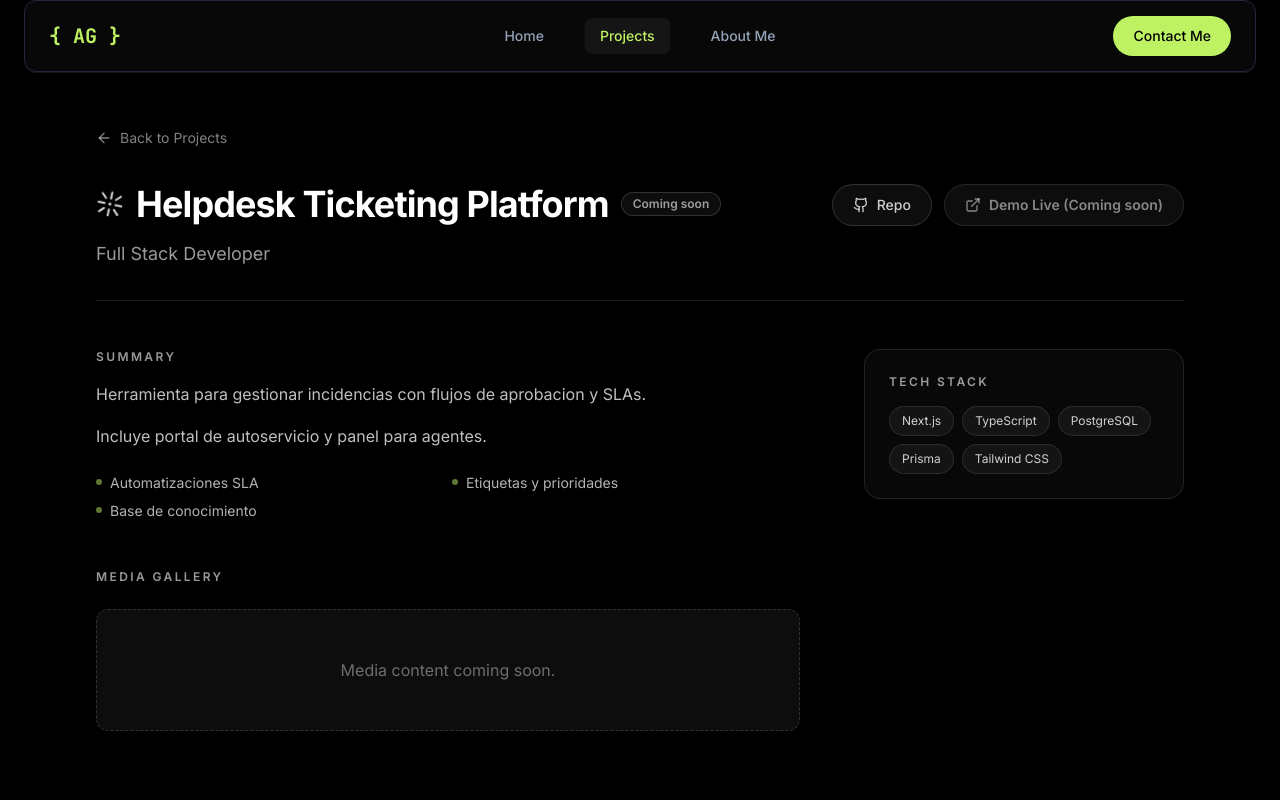
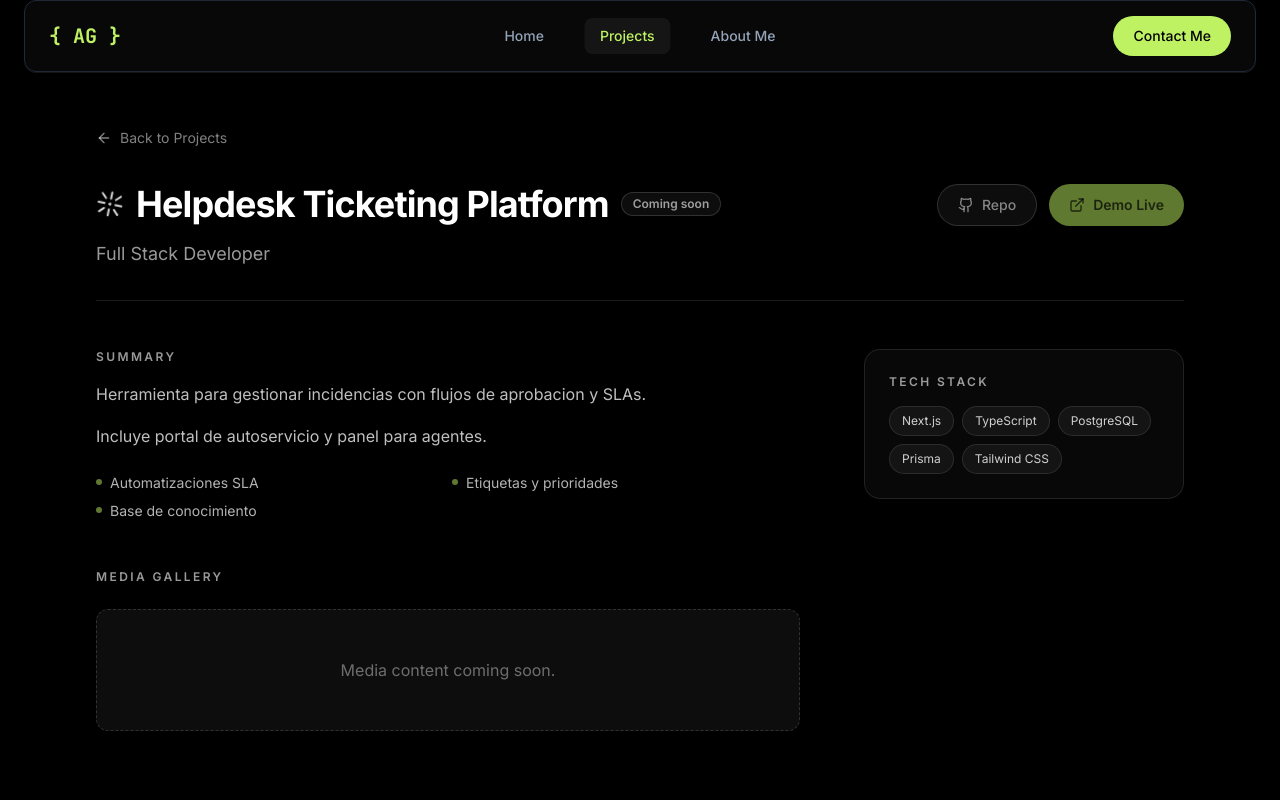
Before and after one commit to albertogalvez-dev/albertogalvez-dev.github.io, a Next.js app: page /projects/helpdesk in a window 1280 px wide. Shown: the top 800 px of the page. Built offline with nearby package versions, Linux system fonts and the light colour scheme.

Commit message:
chore: mark all projects as coming soon and disable repo/demo buttons

```diff
--- a/app/projects/[slug]/page.tsx
+++ b/app/projects/[slug]/page.tsx
@@ -104,37 +104,24 @@ export default async function ProjectPage({ params }: Props) {
 
                     <div className="flex flex-wrap gap-3">
                         {project.repoUrl && (
-                            <a
-                                href={project.repoUrl}
-                                target="_blank"
-                                rel="noopener noreferrer"
-                                className="inline-flex items-center gap-2 rounded-full border border-white/15 bg-white/5 px-5 py-2.5 text-sm font-medium text-white/80 transition-colors hover:bg-white/10"
+                            <button
+                                type="button"
+                                disabled
+                                className="inline-flex items-center gap-2 rounded-full border border-white/15 bg-white/5 px-5 py-2.5 text-sm font-medium text-white/50 cursor-not-allowed"
                             >
                                 <Github className="h-4 w-4" aria-hidden="true" />
                                 Repo
-                            </a>
+                            </button>
                         )}
 
-                        {project.demoUrl ? (
-                            <a
-                                href={project.demoUrl}
-                                target="_blank"
-                                rel="noopener noreferrer"
-                                className="inline-flex items-center gap-2 rounded-full bg-primary px-5 py-2.5 text-sm font-semibold text-primary-foreground transition-colors hover:bg-primary-hover"
-                            >
-                                <ExternalLink className="h-4 w-4" aria-hidden="true" />
-                                Demo Live
-                            </a>
-                        ) : (
-                            <button
-                                type="button"
-                                disabled
-                                className="inline-flex items-center gap-2 rounded-full border border-white/10 bg-white/5 px-5 py-2.5 text-sm font-semibold text-white/50 cursor-not-allowed"
-                            >
-                                <ExternalLink className="h-4 w-4" aria-hidden="true" />
-                                Demo Live (Coming soon)
-                            </button>
-                        )}
+                        <button
+                            type="button"
+                            disabled
+                            className="inline-flex items-center gap-2 rounded-full bg-primary/50 px-5 py-2.5 text-sm font-semibold text-primary-foreground/70 cursor-not-allowed"
+                        >
+                            <ExternalLink className="h-4 w-4" aria-hidden="true" />
+                            Demo Live
+                        </button>
                     </div>
                 </div>
             </header>
--- a/assets/data/projects.json
+++ b/assets/data/projects.json
@@ -2,7 +2,7 @@
     {
         "id": "project-1",
         "title": "Sistema de Gestion de Inventario",
-        "status": "in_progress",
+        "status": "coming_soon",
         "role": "Full Stack Developer",
         "shortDescription": "Aplicacion full-stack CRUD para gestion de inventario con Java Spring Boot, MySQL y frontend en JavaScript.",
         "longDescription": "Plataforma interna para registrar entradas y salidas, controlar stock y generar reportes operativos.\nIncluye modulos de productos, proveedores y alertas para quiebres de stock.",
@@ -12,13 +12,20 @@
             "Reportes exportables"
         ],
         "featured": true,
-        "stack": ["Java", "Spring Boot", "MySQL", "HTML", "CSS", "JavaScript"],
+        "stack": [
+            "Java",
+            "Spring Boot",
+            "MySQL",
+            "HTML",
+            "CSS",
+            "JavaScript"
+        ],
         "repoUrl": "https://github.com/albertogalvez-dev/TODO-add-repo-name"
     },
     {
         "id": "project-2",
         "title": "Portfolio Responsive",
-        "status": "completed",
+        "status": "coming_soon",
         "role": "Frontend Developer",
         "shortDescription": "Sitio web portfolio personal diseno con HTML5, CSS3 y JavaScript. Totalmente responsive y optimizado.",
         "longDescription": "Portfolio personal con secciones de proyectos, habilidades y contacto.\nOptimizado para rendimiento y adaptado a multiples dispositivos.",
@@ -28,14 +35,19 @@
             "SEO basico y performance"
         ],
         "featured": true,
-        "stack": ["HTML", "CSS", "JavaScript", "Responsive Design"],
+        "stack": [
+            "HTML",
+            "CSS",
+            "JavaScript",
+            "Responsive Design"
+        ],
         "repoUrl": "https://github.com/albertogalvez-dev/TODO-add-repo-name",
         "demoUrl": "https://albertogalvez-dev.github.io/TODO-add-repo-name"
     },
     {
         "id": "project-3",
         "title": "API REST de Gestion de Tareas",
-        "status": "in_progress",
+        "status": "coming_soon",
         "role": "Backend Developer",
         "shortDescription": "API RESTful para gestion de tareas con autenticacion JWT, desarrollada con Node.js y Express.",
         "longDescription": "API para crear, asignar y priorizar tareas con autenticacion basada en JWT.\nIncluye endpoints paginados y validaciones para flujos de trabajo.",
@@ -45,13 +57,19 @@
             "Documentacion de endpoints"
         ],
         "featured": true,
-        "stack": ["Node.js", "Express", "JWT", "REST API", "MySQL"],
+        "stack": [
+            "Node.js",
+            "Express",
+            "JWT",
+            "REST API",
+            "MySQL"
+        ],
         "repoUrl": "https://github.com/albertogalvez-dev/TODO-add-repo-name"
     },
     {
         "id": "project-4",
         "title": "Diseno de Base de Datos E-Commerce",
-        "status": "completed",
+        "status": "coming_soon",
         "role": "Database Designer",
         "shortDescription": "Diseno completo de base de datos relacional para plataforma e-commerce con diagramas ER y normalizacion.",
         "longDescription": "Modelo relacional para catalogo, pedidos y clientes con integridad referencial.\nIncluye reglas de normalizacion y vistas para consultas frecuentes.",
@@ -61,13 +79,18 @@
             "Indices para rendimiento"
         ],
         "featured": true,
-        "stack": ["MySQL", "Database Design", "ER Diagrams", "Normalization"],
+        "stack": [
+            "MySQL",
+            "Database Design",
+            "ER Diagrams",
+            "Normalization"
+        ],
         "repoUrl": "https://github.com/albertogalvez-dev/TODO-add-repo-name"
     },
     {
         "id": "wms",
         "title": "WMS - Warehouse Management System",
-        "status": "in_progress",
+        "status": "coming_soon",
         "role": "Full Stack Developer & DevOps",
         "shortDescription": "WMS web app para entradas, ubicaciones, picking y despacho con foco operativo.",
         "longDescription": "Sistema WMS para flujos de recepcion, ubicaciones y picking guiado.\nIncluye paneles operativos y reportes en tiempo real.",
@@ -77,7 +100,14 @@
             "Panel operativo en tiempo real"
         ],
         "featured": false,
-        "stack": ["Java", "Spring Boot", "PostgreSQL", "Docker", "Redis", "React"],
+        "stack": [
+            "Java",
+            "Spring Boot",
+            "PostgreSQL",
+            "Docker",
+            "Redis",
+            "React"
+        ],
         "repoUrl": "https://github.com/albertogalvez-dev/TODO-add-repo-name"
     },
     {
@@ -93,7 +123,13 @@
             "Base de conocimiento"
         ],
         "featured": false,
-        "stack": ["Next.js", "TypeScript", "PostgreSQL", "Prisma", "Tailwind CSS"],
+        "stack": [
+            "Next.js",
+            "TypeScript",
+            "PostgreSQL",
+            "Prisma",
+            "Tailwind CSS"
+        ],
         "repoUrl": "https://github.com/albertogalvez-dev/TODO-add-repo-name"
     }
 ]
--- a/components/project-card.tsx
+++ b/components/project-card.tsx
@@ -83,27 +83,25 @@ export function ProjectCard({ project, showStatus }: ProjectCardProps) {
 
             <div className="relative z-20 mt-8 flex flex-wrap gap-3">
                 {project.repoUrl && (
-                    <Link
-                        href={project.repoUrl}
-                        target="_blank"
-                        rel="noopener noreferrer"
-                        className="inline-flex items-center gap-2 rounded-full border border-white/15 bg-white/5 px-4 py-2 text-sm font-medium text-white/80 transition-colors hover:bg-white/10 focus-visible:outline-none focus-visible:ring-2 focus-visible:ring-white/30 focus-visible:ring-offset-2 focus-visible:ring-offset-background motion-reduce:transition-none"
+                    <button
+                        type="button"
+                        disabled
+                        className="inline-flex items-center gap-2 rounded-full border border-white/15 bg-white/5 px-4 py-2 text-sm font-medium text-white/50 cursor-not-allowed"
                     >
                         <Github className="h-4 w-4" aria-hidden="true" />
                         Repo
-                    </Link>
+                    </button>
                 )}
 
                 {project.demoUrl && (
-                    <Link
-                        href={project.demoUrl}
-                        target="_blank"
-                        rel="noopener noreferrer"
-                        className="inline-flex items-center gap-2 rounded-full bg-primary px-4 py-2 text-sm font-semibold text-primary-foreground transition-colors hover:bg-primary-hover focus-visible:outline-none focus-visible:ring-2 focus-visible:ring-primary focus-visible:ring-offset-2 focus-visible:ring-offset-background motion-reduce:transition-none"
+                    <button
+                        type="button"
+                        disabled
+                        className="inline-flex items-center gap-2 rounded-full bg-primary/50 px-4 py-2 text-sm font-semibold text-primary-foreground/70 cursor-not-allowed"
                     >
                         <ExternalLink className="h-4 w-4" aria-hidden="true" />
                         Live
-                    </Link>
+                    </button>
                 )}
             </div>
 
```
